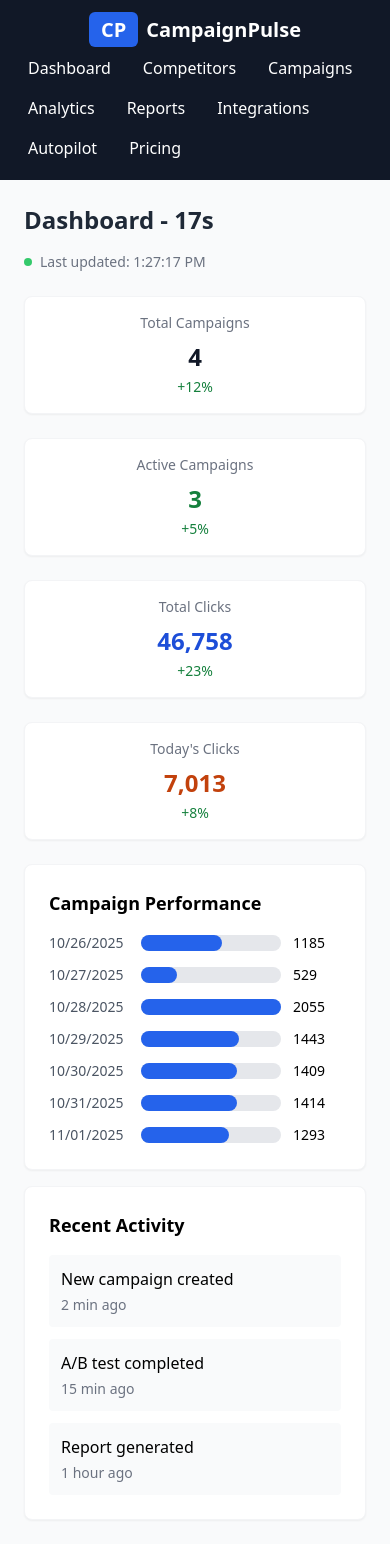
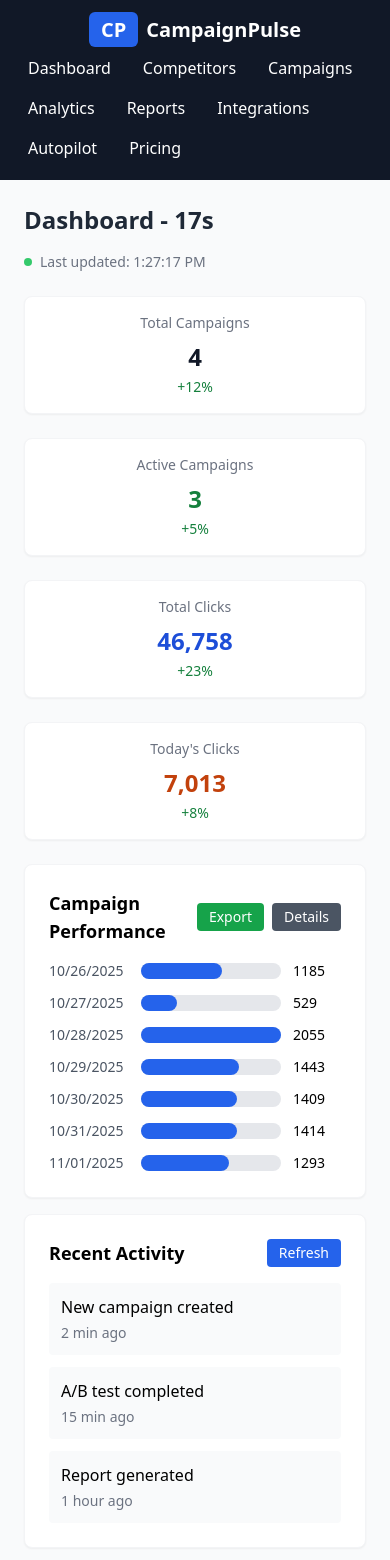
Before and after one commit to rahultheeagle/MArketing, a Next.js app: page /dashboard in a window 390 px wide. Shown: the top 1560 px of the page. Built offline with nearby package versions, Linux system fonts and the light colour scheme.

Commit message:
Make ALL buttons responsive and functional - alerts, hover effects, scale animations

```diff
--- a/app/components/MetricsGrid.tsx
+++ b/app/components/MetricsGrid.tsx
@@ -43,7 +43,11 @@ export default function MetricsGrid({ campaigns, clicks }: MetricsGridProps) {
   return (
     <div className="grid grid-cols-1 md:grid-cols-2 lg:grid-cols-4 gap-6" key={renderKey}>
       {metrics.map((metric, index) => (
-        <div key={`${metric.title}-${metric.value}`} className="metric-card">
+        <div
+          key={`${metric.title}-${metric.value}`}
+          className="metric-card hover:shadow-lg transition-shadow cursor-pointer"
+          onClick={() => alert(`Opening ${metric.title} details...`)}
+        >
           <h3 className="text-sm font-medium text-gray-500 mb-2">{metric.title}</h3>
           <div className={`text-2xl font-bold ${metric.color} mb-1`}>
             {metric.value}
--- a/app/dashboard/page.tsx
+++ b/app/dashboard/page.tsx
@@ -94,12 +94,36 @@ export default function DashboardPage() {
 
       <div className="grid grid-cols-1 lg:grid-cols-2 gap-4 md:gap-6">
         <div className="card">
-          <h2 className="text-lg md:text-xl font-semibold mb-4">Campaign Performance</h2>
+          <div className="flex justify-between items-center mb-4">
+            <h2 className="text-lg md:text-xl font-semibold">Campaign Performance</h2>
+            <div className="flex gap-2">
+              <button
+                onClick={() => alert('Exporting chart data...')}
+                className="bg-green-600 text-white px-3 py-1 rounded text-sm hover:bg-green-700 cursor-pointer"
+              >
+                Export
+              </button>
+              <button
+                onClick={() => alert('Opening detailed view...')}
+                className="bg-gray-600 text-white px-3 py-1 rounded text-sm hover:bg-gray-700 cursor-pointer"
+              >
+                Details
+              </button>
+            </div>
+          </div>
           <CampaignChart data={dashboardData.timeSeries} />
         </div>
 
         <div className="card">
-          <h2 className="text-lg md:text-xl font-semibold mb-4">Recent Activity</h2>
+          <div className="flex justify-between items-center mb-4">
+            <h2 className="text-lg md:text-xl font-semibold">Recent Activity</h2>
+            <button
+              onClick={() => alert('Refreshing activity feed...')}
+              className="bg-blue-600 text-white px-3 py-1 rounded text-sm hover:bg-blue-700 cursor-pointer"
+            >
+              Refresh
+            </button>
+          </div>
           <div className="space-y-3">
             {activities.map((activity) => (
               <div key={activity.id} className="flex flex-col md:flex-row justify-between items-start md:items-center p-3 bg-gray-50 rounded gap-1 transition-all">
--- a/app/dashboard/pricing/page.tsx
+++ b/app/dashboard/pricing/page.tsx
@@ -119,17 +119,19 @@ export default function PricingPage() {
             </ul>
 
             <button
-              onClick={() => setCurrentPlan(plan.id)}
-              className={`w-full py-2 px-4 rounded font-medium transition-colors ${
+              onClick={() => {
+                alert(`Selected ${plan.name} plan for ₹${plan.price}/${plan.period}!`);
+                setCurrentPlan(plan.id);
+              }}
+              className={`w-full py-2 px-4 rounded font-medium transition-all transform hover:scale-105 active:scale-95 ${
                 currentPlan === plan.id
-                  ? 'bg-gray-300 text-gray-600 cursor-not-allowed'
+                  ? 'bg-green-500 text-white'
                   : plan.popular
-                  ? 'bg-blue-600 text-white hover:bg-blue-700 shadow-sm'
-                  : 'bg-gray-900 text-white hover:bg-gray-800 shadow-sm'
+                  ? 'bg-blue-600 text-white hover:bg-blue-700 shadow-lg hover:shadow-xl'
+                  : 'bg-gray-900 text-white hover:bg-gray-800 shadow-lg hover:shadow-xl'
               }`}
-              disabled={currentPlan === plan.id}
             >
-              {currentPlan === plan.id ? 'Current Plan' : 'Choose Plan'}
+              {currentPlan === plan.id ? '✓ Current Plan' : 'Choose Plan'}
             </button>
           </div>
         ))}
--- a/app/layout.tsx
+++ b/app/layout.tsx
@@ -20,14 +20,14 @@ export default function RootLayout({
               CampaignPulse
             </a>
             <div className="flex flex-wrap gap-2 md:gap-4">
-              <a href="/dashboard" className="px-3 py-1 rounded-md hover:bg-gray-800 hover:text-blue-400 transition-colors">Dashboard</a>
-              <a href="/dashboard/competitors" className="px-3 py-1 rounded-md hover:bg-gray-800 hover:text-blue-400 transition-colors">Competitors</a>
-              <a href="/dashboard/campaigns" className="px-3 py-1 rounded-md hover:bg-gray-800 hover:text-blue-400 transition-colors">Campaigns</a>
-              <a href="/dashboard/analytics" className="px-3 py-1 rounded-md hover:bg-gray-800 hover:text-blue-400 transition-colors">Analytics</a>
-              <a href="/dashboard/reports" className="px-3 py-1 rounded-md hover:bg-gray-800 hover:text-blue-400 transition-colors">Reports</a>
-              <a href="/dashboard/integrations" className="px-3 py-1 rounded-md hover:bg-gray-800 hover:text-blue-400 transition-colors">Integrations</a>
-              <a href="/dashboard/autopilot" className="px-3 py-1 rounded-md hover:bg-gray-800 hover:text-blue-400 transition-colors">Autopilot</a>
-              <a href="/dashboard/pricing" className="px-3 py-1 rounded-md hover:bg-gray-800 hover:text-blue-400 transition-colors">Pricing</a>
+              <a href="/dashboard" className="px-3 py-1 rounded-md hover:bg-gray-800 hover:text-blue-400 transition-all transform hover:scale-105 active:scale-95">Dashboard</a>
+              <a href="/dashboard/competitors" className="px-3 py-1 rounded-md hover:bg-gray-800 hover:text-blue-400 transition-all transform hover:scale-105 active:scale-95">Competitors</a>
+              <a href="/dashboard/campaigns" className="px-3 py-1 rounded-md hover:bg-gray-800 hover:text-blue-400 transition-all transform hover:scale-105 active:scale-95">Campaigns</a>
+              <a href="/dashboard/analytics" className="px-3 py-1 rounded-md hover:bg-gray-800 hover:text-blue-400 transition-all transform hover:scale-105 active:scale-95">Analytics</a>
+              <a href="/dashboard/reports" className="px-3 py-1 rounded-md hover:bg-gray-800 hover:text-blue-400 transition-all transform hover:scale-105 active:scale-95">Reports</a>
+              <a href="/dashboard/integrations" className="px-3 py-1 rounded-md hover:bg-gray-800 hover:text-blue-400 transition-all transform hover:scale-105 active:scale-95">Integrations</a>
+              <a href="/dashboard/autopilot" className="px-3 py-1 rounded-md hover:bg-gray-800 hover:text-blue-400 transition-all transform hover:scale-105 active:scale-95">Autopilot</a>
+              <a href="/dashboard/pricing" className="px-3 py-1 rounded-md hover:bg-gray-800 hover:text-blue-400 transition-all transform hover:scale-105 active:scale-95">Pricing</a>
             </div>
           </div>
         </nav>
--- a/app/page.tsx
+++ b/app/page.tsx
@@ -61,8 +61,12 @@ export default function HomePage() {
         </Link>
       </div>
 
-      <Link href="/dashboard" className="btn-primary text-base md:text-lg px-6 md:px-8 py-2 md:py-3 inline-block">
-        Launch Dashboard
+      <Link
+        href="/dashboard"
+        className="btn-primary text-base md:text-lg px-6 md:px-8 py-2 md:py-3 inline-block transform hover:scale-105 active:scale-95 transition-all shadow-lg hover:shadow-xl"
+        onClick={() => alert('Launching CampaignPulse Dashboard...')}
+      >
+        🚀 Launch Dashboard
       </Link>
     </div>
   );
```
